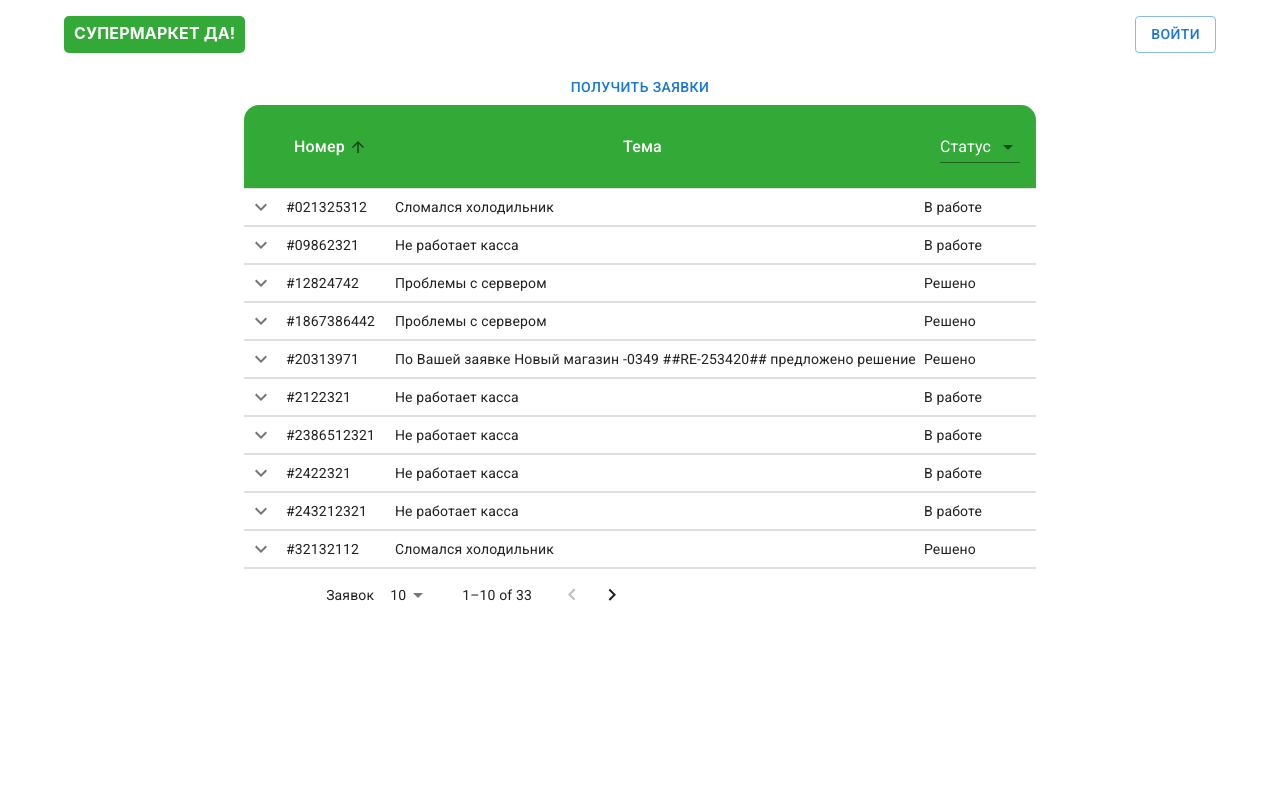
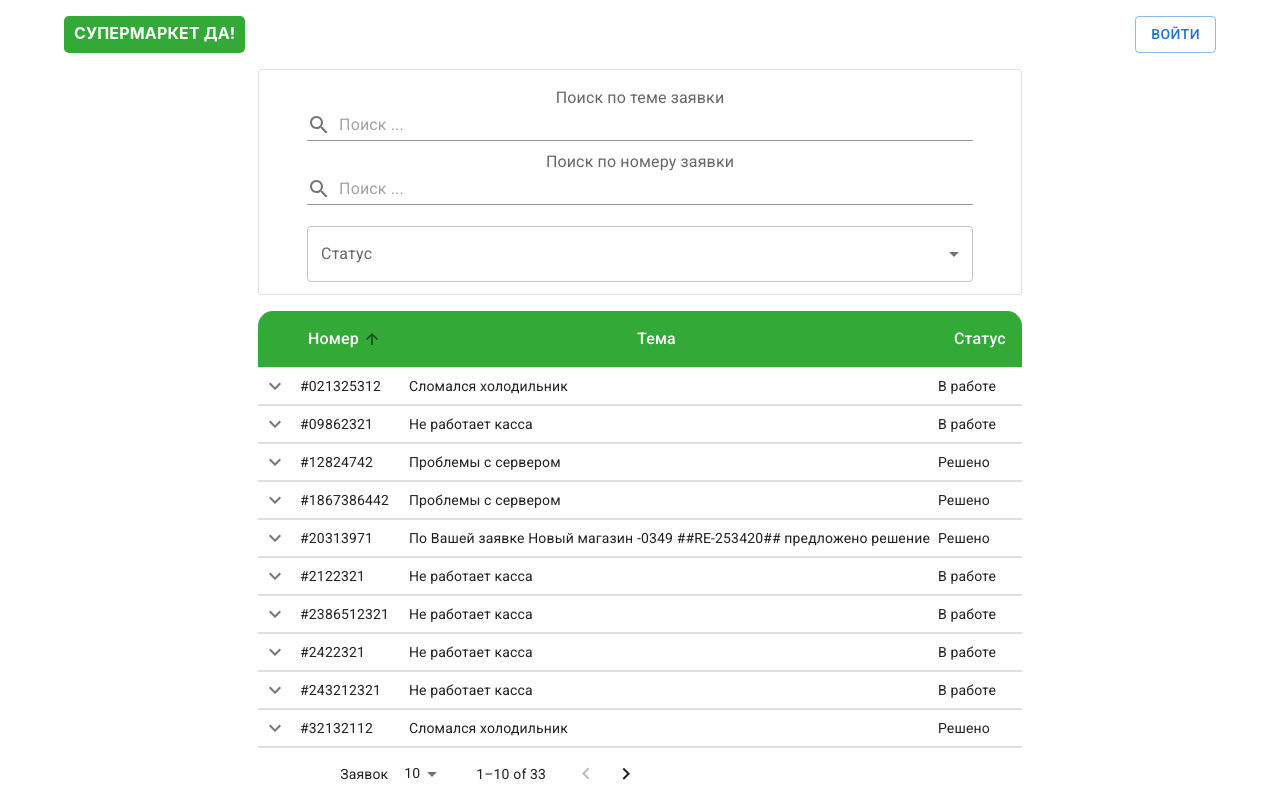
Before and after one commit to Dblue44/telegrambot, a React (Create React App) app: page /cases/my in a window 1280 px wide. Built offline with nearby package versions, Linux system fonts and the light colour scheme.

Commit message:
Deploy version 1.2.1

```diff
--- a/src/Components/App/App.js
+++ b/src/Components/App/App.js
@@ -5,30 +5,14 @@ import CreateCaseContainer from "../../Pages/Cases/CasesCreateContainer";
 import MainContainer from "../../Pages/Main/MainContainer";
 import CasesContainer from "../../Pages/Cases/CasesContainer";
 import Menu from "../Menu/Menu";
-import {toast, ToastContainer} from "react-toastify";
+import {ToastContainer} from "react-toastify";
 import 'react-toastify/dist/ReactToastify.css'
-import {useDispatch, useSelector,} from "react-redux";
-import {fetchAllMyCases} from "../../Redux/features/cases/casesSlice";
-import Button from "@mui/material/Button";
+
 
 function App() {
-    const myCases = useSelector((store) => store.cases.cases);
-    const dispatch = useDispatch();
-
-    const getData = async () => {
-        try {
-            const data = await dispatch(fetchAllMyCases());
-            return data;
-        } catch (err) {
-            toast.error("Не удалось подключиться к серверу")
-        }
-    };
-
-
     return (
         <div className="App">
             <Menu />
-            <Button onClick={getData}>Получить заявки</Button>
             <Routes>
                 <Route path="/" element={<MainContainer />}/>
                 <Route path="/login" element={<LoginContainer/>}/>
--- a/src/Pages/Cases/Cases.js
+++ b/src/Pages/Cases/Cases.js
@@ -14,12 +14,12 @@ import {
     TableContainer,
     TableHead,
     TablePagination,
-    FormControl,
     TableRow,
     TableSortLabel,
     tableSortLabelClasses,
-    formControlClasses,
-    nativeSelectClasses, NativeSelect, tableBodyClasses, tablePaginationClasses
+    tableBodyClasses,
+    tablePaginationClasses,
+    InputAdornment, InputLabel, Input, Select, MenuItem, FormControl
 } from "@mui/material";
 import Container from "@mui/material/Container";
 import Typography from "@mui/material/Typography";
@@ -27,6 +27,8 @@ import { visuallyHidden } from '@mui/utils';
 // ICONS
 import KeyboardArrowDownIcon from '@mui/icons-material/KeyboardArrowDown';
 import KeyboardArrowUpIcon from '@mui/icons-material/KeyboardArrowUp';
+import SearchIcon from '@mui/icons-material/Search';
+import Paper from "@mui/material/Paper";
 
 // Каждую запись можно открыть чтобы посмотреть подробную информацию по заявке
 function Row(props) {
@@ -76,7 +78,6 @@ Row.propTypes = {
         solved: PropTypes.string.isRequired,
     }).isRequired,
 };
-
 // Описание заголовков таблицы для фильтрации
 const headCells = [
     {
@@ -88,7 +89,6 @@ const headCells = [
         label: 'Тема',
     }
 ];
-
 // Структура заголовков таблицы
 function EnhancedTableHead(props) {
     const { order, orderBy, onRequestSort } =
@@ -111,25 +111,6 @@ function EnhancedTableHead(props) {
         }
     }))
 
-    const StyledNativeSelect = styled(NativeSelect)(({theme}) => ({
-        [`&.${nativeSelectClasses.root}`]: {
-            color: theme.palette.common.white,
-        },
-        [`&.${nativeSelectClasses.root} .MuiNativeSelect-select option`]: {
-            backgroundColor: "#33a938",
-            paddingBottom: "10px"
-        }
-    }))
-
-    const StyledFormControl = styled(FormControl)(({theme}) => ({
-        [`&.${formControlClasses.root}`]: {
-            backgroundColor: "#33a938",
-            color: theme.palette.common.white,
-            height: '51px',
-            display: 'flex',
-            justifyContent: 'center'
-        }
-    }))
     return (
         <TableHead>
             <TableRow>
@@ -155,23 +136,11 @@ function EnhancedTableHead(props) {
                         </StyledTableSortLabel>
                     </StyledTableCell>
                 ))}
-                <StyledTableCell sx={{width: '50px', borderTopRightRadius: '15px'}}>
-                    <StyledFormControl variant="standard" sx={{minWidth: 80}}>
-                        <StyledNativeSelect
-                            value={props.statusFilter}
-                            onChange={props.handleChangeStatusFilter}
-                        >
-                            <option value={"All"}>Статус</option>
-                            <option value={"В работе"}>В работе</option>
-                            <option value={"Решено"}>Завершена</option>
-                        </StyledNativeSelect>
-                    </StyledFormControl>
-                </StyledTableCell>
+                <StyledTableCell sx={{width: '50px', borderTopRightRadius: '15px'}} align="center">Статус</StyledTableCell>
             </TableRow>
         </TableHead>
     );
 }
-
 EnhancedTableHead.propTypes = {
     onRequestSort: PropTypes.func.isRequired,
     order: PropTypes.oneOf(['asc', 'desc']).isRequired,
@@ -203,6 +172,7 @@ function stableSort(array, comparator) {
     });
     return stabilizedThis.map((el) => el[0]);
 }
+
 const Cases = (props) => {
     const [cases, setCases] = useState(props.cases);
     const [order, setOrder] = useState('asc');
@@ -224,16 +194,27 @@ const Cases = (props) => {
         setOrder(isAsc ? 'desc' : 'asc');
         setOrderBy(property);
     };
-
     const handleChangePage = (event, newPage) => {
         setPage(newPage);
     };
-
     const handleChangeRowsPerPage = (event) => {
         setRowsPerPage(parseInt(event.target.value, 10));
         setPage(0);
     };
-
+    const findCaseByTheme = (event) => {
+        setCases(props.cases.filter((CurrentCase) => {
+            return CurrentCase.theme.toLowerCase().includes(event.target.value.toLowerCase());
+        }));
+    }
+    const findCaseByNumber = (event) => {
+        let target = event.target.value.toLowerCase()
+        if (target[0] !== "#"){
+            target = "#" + target;
+        }
+        setCases(props.cases.filter((CurrentCase) => {
+            return CurrentCase.number.toLowerCase().includes(target);
+        }));
+    }
     const visibleRows = useMemo(() =>
             stableSort(cases, getComparator(order, orderBy)).slice(
                 page * rowsPerPage,
@@ -260,6 +241,58 @@ const Cases = (props) => {
     return (
         <>
             <Container maxWidth="xl" sx={{ justifyContent: 'center', display: 'grid'}}>
+                <Paper sx={{marginBottom: "1em"}}  variant="outlined">
+                    <Container sx={{display: "grid", paddingTop: "1em", gridTemplateRows: "4em 4em 5em"}}>
+                        <Container>
+                            <InputLabel htmlFor="input-search-by-theme">
+                                Поиск по теме заявки
+                            </InputLabel>
+                            <Input
+                                sx={{width: "100%"}}
+                                id="input-search-by-theme"
+                                placeholder="Поиск ..."
+                                onChange={findCaseByTheme}
+                                startAdornment={
+                                    <InputAdornment position="start">
+                                        <SearchIcon />
+                                    </InputAdornment>
+                                }
+                            />
+                        </Container>
+                        <Container>
+
+                            <InputLabel htmlFor="input-search-by-theme">
+                                Поиск по номеру заявки
+                            </InputLabel>
+                            <Input
+                                sx={{width: "100%"}}
+                                id="input-search-by-theme"
+                                placeholder="Поиск ..."
+                                onChange={findCaseByNumber}
+                                startAdornment={
+                                    <InputAdornment position="start">
+                                        <SearchIcon />
+                                    </InputAdornment>
+                                }
+                            />
+                        </Container>
+                        <Container sx={{display: "grid", alignItems: "center"}}>
+                            <FormControl fullWidth>
+                                <InputLabel sx={{backgroundColor: "white"}} id="status-label">Статус</InputLabel>
+                                <Select
+                                    labelId="status-label"
+                                    id="status-select"
+                                    value={status}
+                                    onChange={handleChangeStatusFilter}
+                                >
+                                    <MenuItem value={"All"}>Статус</MenuItem>
+                                    <MenuItem value={"В работе"}>В работе</MenuItem>
+                                    <MenuItem value={"Решено"}>Решено</MenuItem>
+                                </Select>
+                            </FormControl>
+                        </Container>
+                    </Container>
+                </Paper>
                 <TableContainer sx={{minWidth: '360px'}}>
                     <Table aria-label="collapsible table">
                         <EnhancedTableHead
@@ -267,8 +300,6 @@ const Cases = (props) => {
                             orderBy={orderBy}
                             onRequestSort={handleRequestSort}
                             rowCount={cases.length}
-                            handleChangeStatusFilter={handleChangeStatusFilter}
-                            statusFilter={status}
                         />
                         <StyledTableBody>
                             {visibleRows.map((Case) => (
--- a/src/Pages/Cases/CasesContainer.js
+++ b/src/Pages/Cases/CasesContainer.js
@@ -284,6 +284,7 @@ const CasesApiComponent = () => {
     const handleSolvedFilter = (event) => {
         setSolvedFilter(event.target.checked);
     };
+
     return (
         <>
             <Cases
--- a/src/Pages/Cases/CasesCreateContainer.js
+++ b/src/Pages/Cases/CasesCreateContainer.js
@@ -91,29 +91,28 @@ const CasesCreateApiComponent = () => {
     const category = useSelector((store) => store.cases.newCaseCategory);
     const subCategory = useSelector((store) => store.cases.newCaseSubcategory);
     const criticality = useSelector((store) => store.cases.newCaseCriticality)
-
     const chooseCategory = (event) => {
         if (category !== event.target.value){
             dispatch(setCaseCategory(event.target.value));
             dispatch(setCaseSubcategory(""));
         }
     }
-
     const chooseSubCategory = (event) => {
         dispatch(setCaseSubcategory(event.target.value));
     }
-
     const setCriticality = (event) => {
         dispatch(setCaseCriticality(event.target.checked));
     }
 
-    const createCase = async () => {
+    const createCase = (data) => {
         try {
-
+            console.log(data, category, subCategory, criticality);
+            debugger;
         } catch (error) {
             toast.error("Не удалось создать заявку")
         }
     }
+
     return (
         <>
             <CasesCreate
--- a/src/Pages/Main/Main.js
+++ b/src/Pages/Main/Main.js
@@ -1,7 +1,6 @@
 import React from "react";
 
 import AddCircleOutlineIcon from '@mui/icons-material/AddCircleOutline';
-import PersonIcon from '@mui/icons-material/Person';
 import LibraryBooksIcon from '@mui/icons-material/LibraryBooks';
 
 import {ButtonGroup, styled} from "@mui/material";
@@ -16,9 +15,6 @@ const Main = () => {
     }
     const gotoMyCases = () => {
         navigate("/cases/my")
-    }
-    const gotoCallOperator = () => {
-        navigate("/")
     }
     const MainButton = styled(Button)(({ theme }) => ({
         fontSize: 22,
```
Also changed, not shown: src/Pages/Cases/CasesCreate.js (+4 -5 lines).
